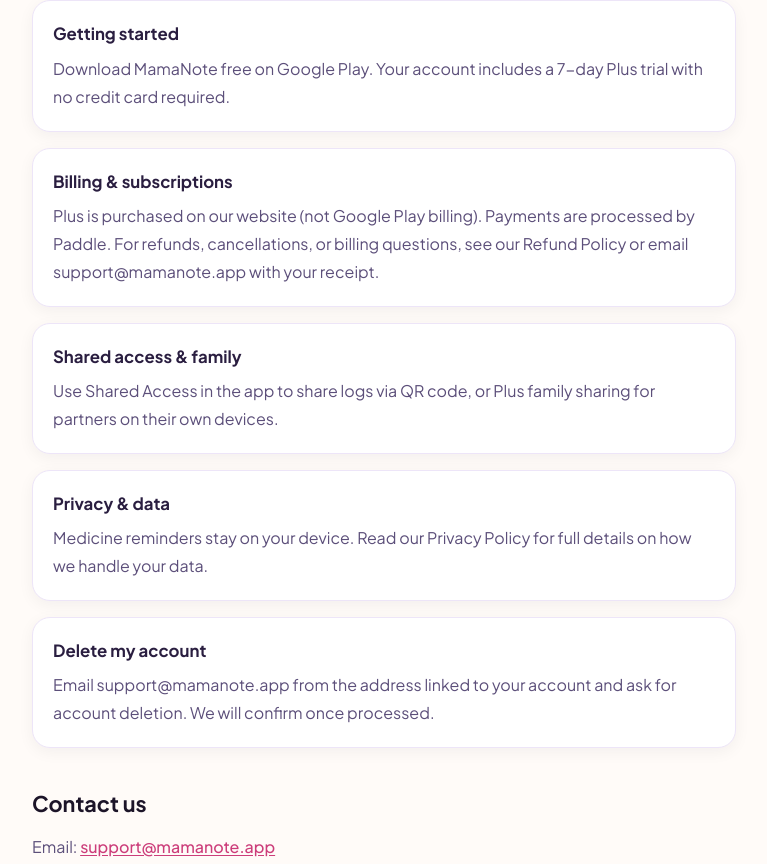
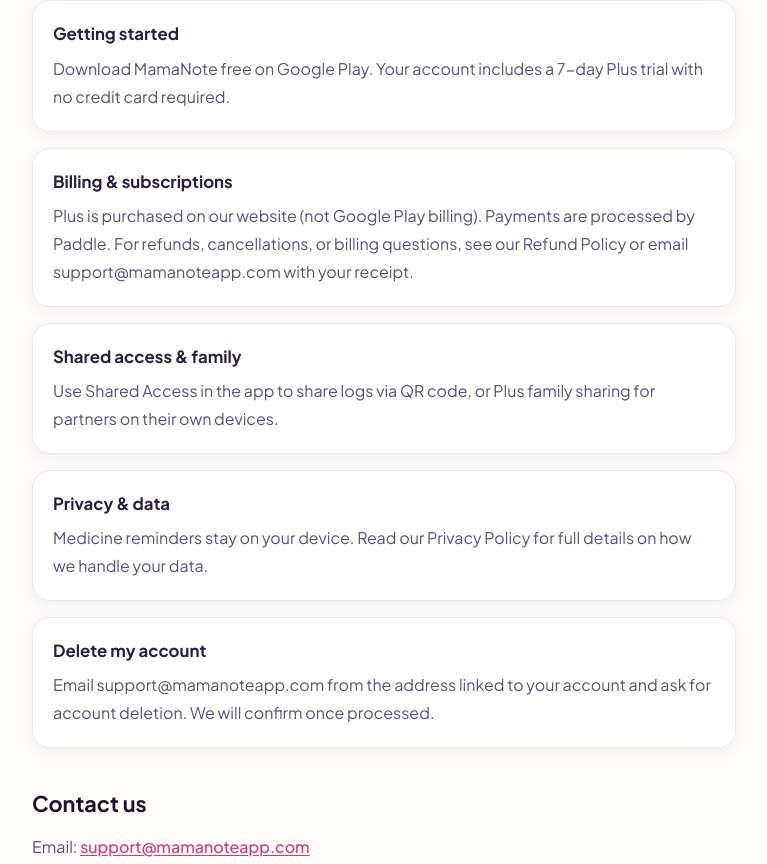
Before and after one commit to sohan9542/mamanote-web, a Next.js app: page /support in a window 1280 px wide. Shown: the part 316-1180 px from the top of the page, without its empty margins (256-1023 px from the left). Built offline with nearby package versions, Linux system fonts and the light colour scheme; no server answers.

Commit message:
support mamanote

```diff
--- a/app/llms.txt/route.ts
+++ b/app/llms.txt/route.ts
@@ -16,7 +16,7 @@
 
 - Name: MamaNote
 - Website: ${base}
-- Support email: support@mamanote.app
+- Support email: support@mamanoteapp.com
 - Product: Baby tracker & diary mobile app (Android / Google Play)
 
 ## Key pages
--- a/app/privacy-policy/page.tsx
+++ b/app/privacy-policy/page.tsx
@@ -83,7 +83,7 @@
       <p>
         We retain your account and activity data while your account is active. You may request deletion of your account and
         associated data by contacting us at{" "}
-        <a href="mailto:support@mamanote.app">support@mamanote.app</a>. Some information may be retained where required by
+        <a href="mailto:support@mamanoteapp.com">support@mamanoteapp.com</a>. Some information may be retained where required by
         law or for legitimate business purposes (e.g., payment records).
       </p>
 
@@ -116,7 +116,7 @@
       <h2>11. Contact us</h2>
       <p>
         Questions about this Privacy Policy? Email{" "}
-        <a href="mailto:support@mamanote.app">support@mamanote.app</a> or visit our{" "}
+        <a href="mailto:support@mamanoteapp.com">support@mamanoteapp.com</a> or visit our{" "}
         <a href="/support">Support page</a>.
       </p>
     </LegalPageLayout>
--- a/app/refund-policy/page.tsx
+++ b/app/refund-policy/page.tsx
@@ -36,13 +36,13 @@
       </p>
       <p>To request a refund or ask about a charge:</p>
       <ul>
-        <li>Email <a href="mailto:support@mamanote.app">support@mamanote.app</a> from the address used at checkout</li>
+        <li>Email <a href="mailto:support@mamanoteapp.com">support@mamanoteapp.com</a> from the address used at checkout</li>
         <li>Include your receipt email, purchase date, plan type (Monthly, Annual, or Lifetime), and reason for the request</li>
         <li>We will review eligible requests with our payment provider, typically within 5–10 business days</li>
       </ul>
       <p>
         To cancel a recurring subscription, use the link in your Paddle receipt email or contact us at{" "}
-        <a href="mailto:support@mamanote.app">support@mamanote.app</a>. Canceling stops future charges; it does not
+        <a href="mailto:support@mamanoteapp.com">support@mamanoteapp.com</a>. Canceling stops future charges; it does not
         automatically refund the current billing period unless required by law or approved under our refund review.
       </p>
 
@@ -104,7 +104,7 @@
       <h2>9. Contact</h2>
       <p>
         Questions about billing or refunds? Email{" "}
-        <a href="mailto:support@mamanote.app">support@mamanote.app</a> or visit our{" "}
+        <a href="mailto:support@mamanoteapp.com">support@mamanoteapp.com</a> or visit our{" "}
         <a href="/support">Support page</a>. See also our{" "}
         <a href="/terms-of-service">Terms of Service</a> and{" "}
         <a href="/privacy-policy">Privacy Policy</a>.
--- a/app/support/page.tsx
+++ b/app/support/page.tsx
@@ -19,7 +19,7 @@
   },
   {
     title: "Billing & subscriptions",
-    body: "Plus is purchased on our website (not Google Play billing). Payments are processed by Paddle. For refunds, cancellations, or billing questions, see our Refund Policy or email support@mamanote.app with your receipt.",
+    body: "Plus is purchased on our website (not Google Play billing). Payments are processed by Paddle. For refunds, cancellations, or billing questions, see our Refund Policy or email support@mamanoteapp.com with your receipt.",
   },
   {
     title: "Shared access & family",
@@ -31,7 +31,7 @@
   },
   {
     title: "Delete my account",
-    body: "Email support@mamanote.app from the address linked to your account and ask for account deletion. We will confirm once processed.",
+    body: "Email support@mamanoteapp.com from the address linked to your account and ask for account deletion. We will confirm once processed.",
   },
 ] as const;
 
@@ -60,8 +60,8 @@
       <h2>Contact us</h2>
       <p>
         Email:{" "}
-        <a href="mailto:support@mamanote.app" className="font-semibold">
-          support@mamanote.app
+        <a href="mailto:support@mamanoteapp.com" className="font-semibold">
+          support@mamanoteapp.com
         </a>
       </p>
       <p>When contacting support, please include:</p>
@@ -92,7 +92,7 @@
         <a href={playUrl} className={btnPrimary}>
           Download on Google Play
         </a>
-        <a href="mailto:support@mamanote.app" className={cn(btnGhost, "inline-flex")}>
+        <a href="mailto:support@mamanoteapp.com" className={cn(btnGhost, "inline-flex")}>
           Email support
         </a>
       </div>
--- a/app/terms-of-service/page.tsx
+++ b/app/terms-of-service/page.tsx
@@ -130,7 +130,7 @@
       <h2>13. Contact</h2>
       <p>
         For questions about these Terms, contact{" "}
-        <a href="mailto:support@mamanote.app">support@mamanote.app</a> or visit{" "}
+        <a href="mailto:support@mamanoteapp.com">support@mamanoteapp.com</a> or visit{" "}
         <a href="/support">Support</a>.
       </p>
     </LegalPageLayout>
--- a/lib/structured-data.ts
+++ b/lib/structured-data.ts
@@ -18,11 +18,11 @@
     },
     image: logoUrl,
     description: LANDING_SEO.description,
-    email: "support@mamanote.app",
+    email: "support@mamanoteapp.com",
     contactPoint: {
       "@type": "ContactPoint",
       contactType: "customer support",
-      email: "support@mamanote.app",
+      email: "support@mamanoteapp.com",
       availableLanguage: ["English"],
     },
   };
```
